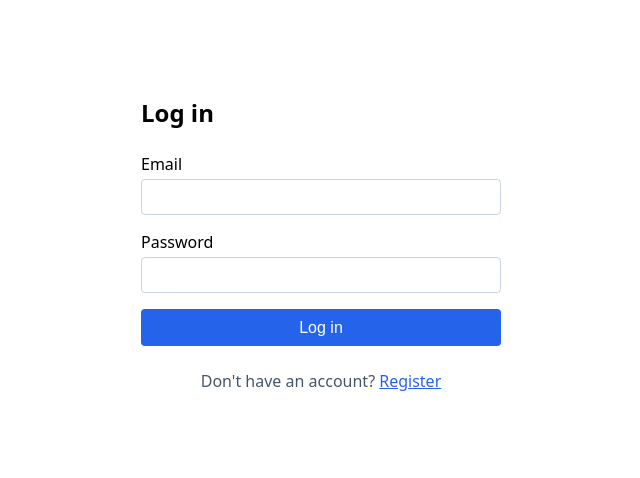
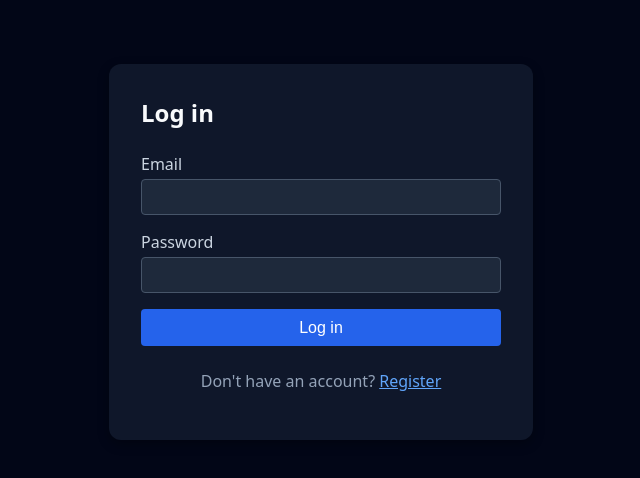
Before and after one commit to jayjthakkar13/shorty, an Angular app in the folder client/: page /auth in a window 1280 px wide. Shown: the top 478 px of the page, without its empty margins (319-959 px from the left). Built offline with nearby package versions, Linux system fonts and the light colour scheme.

Commit message:
change theme to dark mode

```diff
--- a/client/src/app/auth/auth.component.css
+++ b/client/src/app/auth/auth.component.css
@@ -3,11 +3,17 @@
 	margin: 4rem auto;
 	padding: 2rem;
 	font-family: system-ui, sans-serif;
+
+	background: #0f172a;
+	color: #f8fafc;
+	border-radius: 12px;
+	box-shadow: 0 4px 12px rgba(0, 0, 0, 0.3);
 }
 
 .auth-page h1 {
 	margin: 0 0 1.5rem;
 	font-size: 1.5rem;
+	color: #f8fafc;
 }
 
 .auth-form {
@@ -22,15 +28,27 @@
 	gap: 0.25rem;
 }
 
+.field span {
+	color: #cbd5e1;
+}
+
 .field input {
 	padding: 0.5rem 0.75rem;
-	border: 1px solid #cbd5e1;
+	background: #1e293b;
+	color: #f8fafc;
+	border: 1px solid #475569;
 	border-radius: 4px;
 	font-size: 1rem;
 }
 
+.field input:focus {
+	outline: none;
+	border-color: #3b82f6;
+	box-shadow: 0 0 0 3px rgba(59, 130, 246, 0.2);
+}
+
 .error {
-	color: #b91c1c;
+	color: #f87171;
 	font-size: 0.85rem;
 }
 
@@ -46,24 +64,29 @@ button[type="submit"] {
 	color: white;
 	font-size: 1rem;
 	cursor: pointer;
+	transition: background 0.2s;
+}
+
+button[type="submit"]:hover:not(:disabled) {
+	background: #1d4ed8;
 }
 
 button[type="submit"]:disabled {
-	background: #94a3b8;
+	background: #64748b;
 	cursor: not-allowed;
 }
 
 .toggle {
 	margin-top: 1.5rem;
 	text-align: center;
-	color: #475569;
+	color: #94a3b8;
 }
 
 .link {
 	border: 0;
 	background: none;
 	padding: 0;
-	color: #2563eb;
+	color: #60a5fa;
 	cursor: pointer;
 	font: inherit;
 	text-decoration: underline;
--- a/client/src/app/home/home.component.css
+++ b/client/src/app/home/home.component.css
@@ -3,7 +3,7 @@
 	margin: 2.5rem auto;
 	padding: 0 1rem;
 	font-family: system-ui, sans-serif;
-	color: #0f172a;
+	color: #f8fafc;
 }
 
 .page-header {
@@ -17,6 +17,7 @@
 .page-header h1 {
 	margin: 0;
 	font-size: 1.5rem;
+	color: #f8fafc;
 }
 
 .account {
@@ -24,11 +25,11 @@
 	align-items: baseline;
 	gap: 0.75rem;
 	font-size: 0.9rem;
-	color: #475569;
+	color: #94a3b8;
 }
 
 .account .email {
-	color: #0f172a;
+	color: #e2e8f0;
 }
 
 .shorten-form {
@@ -40,9 +41,21 @@
 .shorten-form input {
 	flex: 1;
 	padding: 0.5rem 0.75rem;
-	border: 1px solid #cbd5e1;
+	background: #1e293b;
+	color: #f8fafc;
+	border: 1px solid #475569;
 	border-radius: 4px;
 	font-size: 1rem;
+}
+
+.shorten-form input::placeholder {
+	color: #94a3b8;
+}
+
+.shorten-form input:focus {
+	outline: none;
+	border-color: #3b82f6;
+	box-shadow: 0 0 0 3px rgba(59, 130, 246, 0.2);
 }
 
 .shorten-form button {
@@ -55,15 +68,19 @@
 	cursor: pointer;
 }
 
+.shorten-form button:hover:not(:disabled) {
+	background: #1d4ed8;
+}
+
 .shorten-form button:disabled {
-	background: #94a3b8;
+	background: #64748b;
 	cursor: not-allowed;
 }
 
 .error {
 	display: block;
 	margin-top: 0.5rem;
-	color: #b91c1c;
+	color: #f87171;
 	font-size: 0.85rem;
 }
 
@@ -72,37 +89,48 @@
 }
 
 .muted {
-	color: #64748b;
-	margin: 1.5rem 0;
+	color: #94a3b8;
+  padding: 1.5rem;
+	margin: 0;
+}
+
+tbody tr:hover {
+	background: #1e293b;
 }
 
 .table-wrap {
 	margin-top: 1.5rem;
+	border: 1px solid #334155;
+	border-radius: 12px;
+	overflow: hidden;
+	background: #0f172a;
 }
 
 table.urls {
 	width: 100%;
 	border-collapse: collapse;
 	table-layout: fixed;
+	background: #0f172a;
 }
 
 table.urls th,
 table.urls td {
 	padding: 0.6rem 0.5rem;
-	border-bottom: 1px solid #e2e8f0;
+	border-bottom: 1px solid #334155;
 	text-align: left;
 	font-size: 0.95rem;
 	vertical-align: middle;
+	color: #e2e8f0;
 }
 
 table.urls thead th {
-	background: #f8fafc;
-	border-bottom: 1px solid #cbd5e1;
+	background: #1e293b;
+	border-bottom: 1px solid #475569;
 	font-weight: 600;
 	font-size: 0.8rem;
 	text-transform: uppercase;
 	letter-spacing: 0.04em;
-	color: #475569;
+	color: #94a3b8;
 }
 
 .icon-col {
@@ -119,21 +147,22 @@ table.urls thead th {
 }
 
 .long-cell a {
-	color: #1d4ed8;
+	color: #60a5fa;
 }
 
 .date-cell {
 	width: 11rem;
-	color: #475569;
+	color: #94a3b8;
 	font-size: 0.85rem;
 }
 
 table.urls a {
-	color: #2563eb;
+	color: #60a5fa;
 	text-decoration: none;
 }
 
 table.urls a:hover {
+	color: #93c5fd;
 	text-decoration: underline;
 }
 
@@ -148,7 +177,7 @@ table.urls a:hover {
 }
 
 .icon-btn:hover {
-	background: #f1f5f9;
+	background: #1e293b;
 }
 
 .icon-btn:disabled {
@@ -159,7 +188,7 @@ table.urls a:hover {
 .copied {
 	display: inline-block;
 	margin-left: 0.25rem;
-	color: #16a34a;
+	color: #4ade80;
 	font-size: 0.75rem;
 }
 
@@ -167,10 +196,14 @@ table.urls a:hover {
 	border: 0;
 	background: none;
 	padding: 0;
-	color: #2563eb;
+	color: #60a5fa;
 	cursor: pointer;
 	font: inherit;
 	text-decoration: underline;
+}
+
+.link:hover {
+	color: #93c5fd;
 }
 
 .sr-only {
--- a/client/src/styles.css
+++ b/client/src/styles.css
@@ -1 +1,8 @@
 /* You can add global styles to this file, and also import other style files */
+html,
+body {
+	margin: 0;
+	min-height: 100vh;
+	background: #020617;
+	color: #f8fafc;
+}
```
